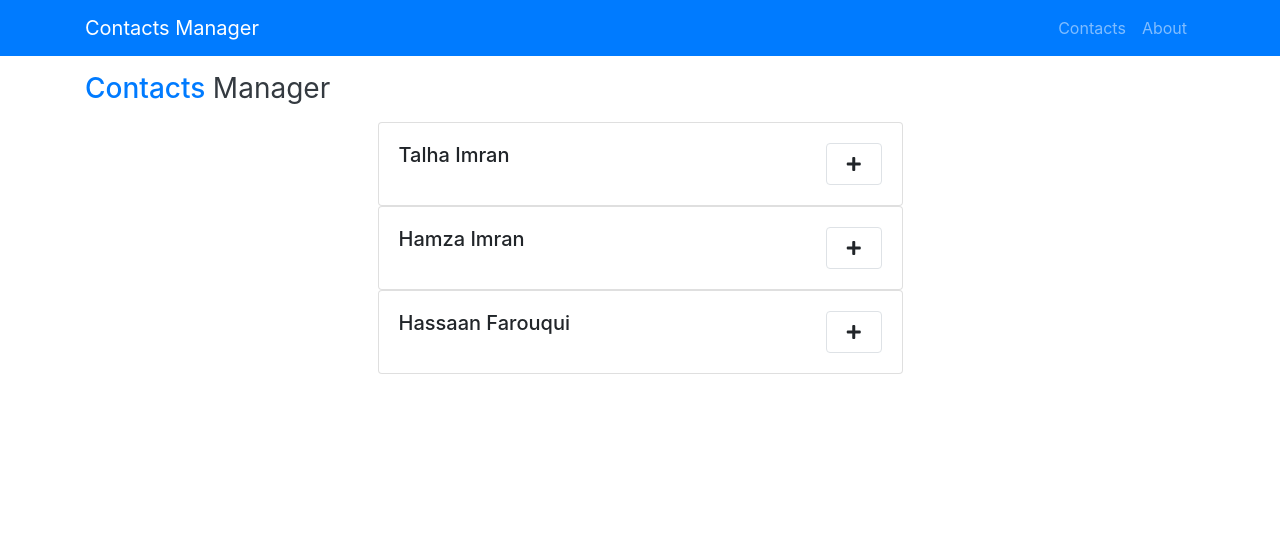
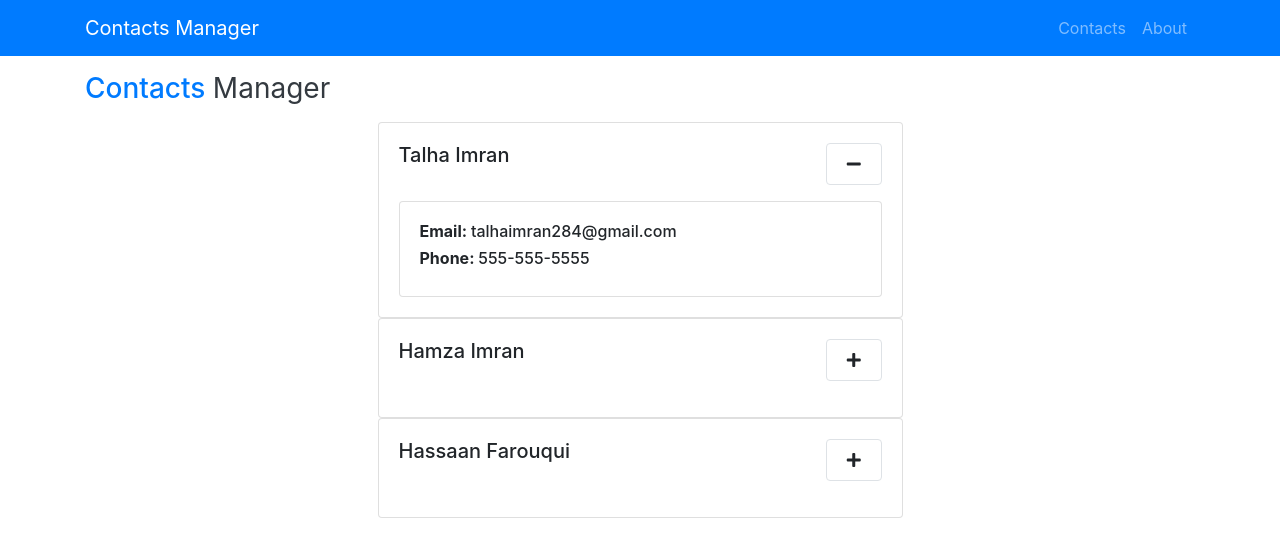
Before and after one commit to talhaimran777/ContactsManagerAngular, an Angular app: page / in a window 1280 px wide. Shown: the top 554 px of the page. Built offline with nearby package versions, Linux system fonts and the light colour scheme.

Commit message:
Added expand and collapse functionality by code

```diff
--- a/src/app/components/contacts/contacts.component.html
+++ b/src/app/components/contacts/contacts.component.html
@@ -2,15 +2,24 @@
   <ul class="list-unstyled">
     <li *ngFor="let contact of contacts">
       <div class="card card-body">
-        <div class="row">
+        <div class="row mb-3">
           <div class="col-10">
             <h5>{{contact.name}}</h5>
           </div>
           <div class="col-2">
             <div class="border rounded text-center py-2">
-              <i class="fas fa-plus"></i>
+              <i
+                class="fas"
+                [class.fa-minus]="contact.hideDetails !== true"
+                [class.fa-plus]="contact.hideDetails === true"
+              ></i>
             </div>
           </div>
+        </div>
+
+        <div *ngIf="contact.hideDetails !== true" class="card card-body">
+          <h6><strong>Email: </strong> {{contact.email}}</h6>
+          <h6><strong>Phone: </strong> {{contact.phone}}</h6>
         </div>
       </div>
     </li>
--- a/src/app/data/contacts/contacts.ts
+++ b/src/app/data/contacts/contacts.ts
@@ -2,6 +2,7 @@ export interface Contact {
   name: string;
   email: string;
   phone: string;
+  hideDetails: boolean;
 }
 
 export const contacts: Contact[] = [
@@ -9,15 +10,18 @@ export const contacts: Contact[] = [
     name: 'Talha Imran',
     email: 'talhaimran284@gmail.com',
     phone: '555-555-5555',
+    hideDetails: false,
   },
   {
     name: 'Hamza Imran',
     email: 'hamzaimran284@gmail.com',
     phone: '555-555-5555',
+    hideDetails: true,
   },
   {
     name: 'Hassaan Farouqui',
     email: 'hfarouqui3284@gmail.com',
     phone: '555-555-5555',
+    hideDetails: true,
   },
 ];
```
